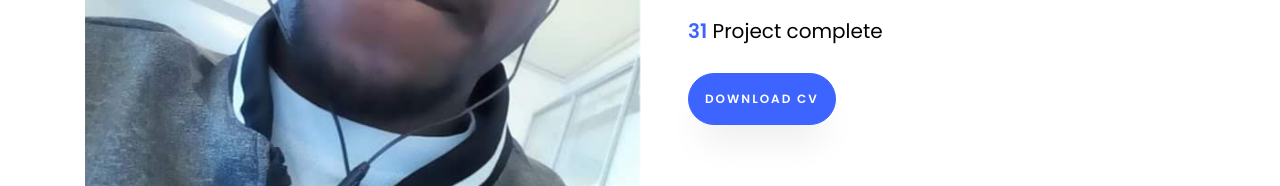
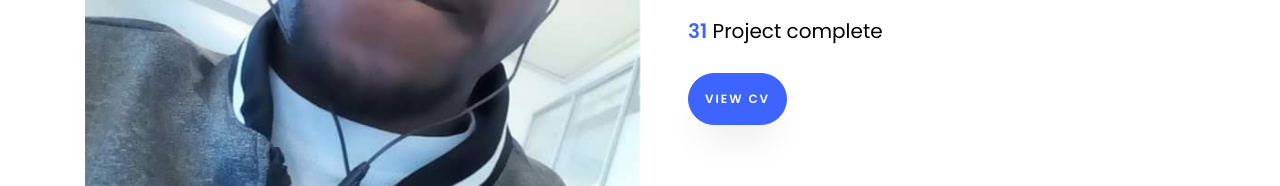
Before and after one commit to peterrobert/peterrobert.github.io, a website: page index.html in a window 1280 px wide. Shown: the part 1267-1453 px from the top of the page. Drawn offline with Linux system fonts and the light colour scheme; files whose address does not match are found by name.

Commit message:
added the cv

```diff
--- a/index.html
+++ b/index.html
@@ -121,7 +121,7 @@
 								<span class="number" data-number="32">0</span>
 								<span>Project complete</span>
 							</p>
-							<p><a href="#" class="btn btn-primary py-3 px-3">Download CV</a></p>
+							<p><a href="./images/Copy of Resume Template 5 - Copy to your own Google Drive & Edit.pdf" target="_blank" class="btn btn-primary py-3 px-3">View CV</a></p>
 						</div>
 					</div>
 				</div>
```
Also changed, not shown: 1 other file.
